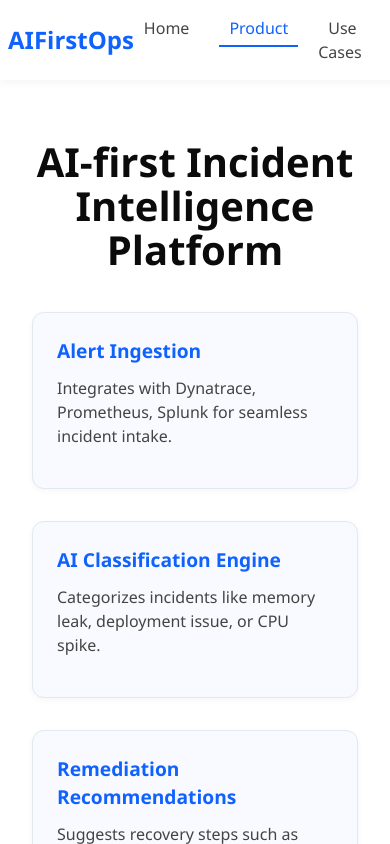
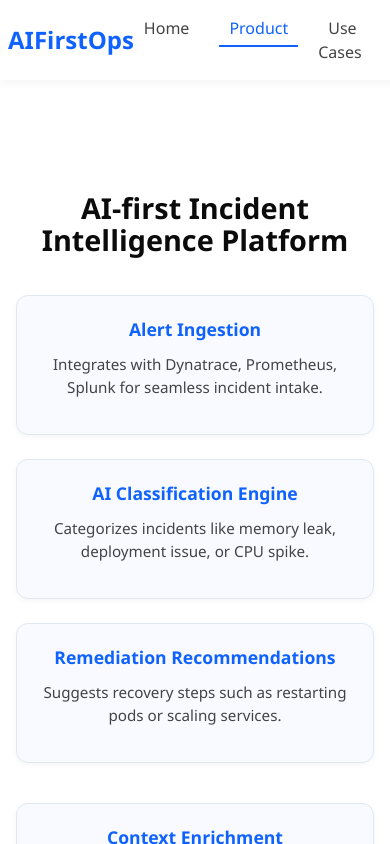
Before and after one commit to aifirstops/aifirstops, a React (Vite) app: page /product in a window 390 px wide. Shown: the top 844 px of the page. Built offline with nearby package versions, Linux system fonts and the light colour scheme.

Commit message:
Make Product Page fully responsive for mobile

```diff
--- a/src/Styles/ProductPage.scss
+++ b/src/Styles/ProductPage.scss
@@ -1,18 +1,18 @@
+// /src/styles/ProductPage.scss
 
-.product-fullscreen {
+.product-page-fullscreen {
   width: 100vw;
-  min-height: 10vh;
+  min-height: 100vh;
   display: flex;
   justify-content: center;
   padding-top: 80px;
   box-sizing: border-box;
+  background-color: #ffffff;
 }
-// /src/styles/ProductPage.scss
 
 .product-page {
-  width: 100vw;
-  min-height: 10vh;
-  background-color: #ffffff;
+  width: 100%;
+  max-width: 1280px;
   padding: 60px 32px;
   box-sizing: border-box;
   overflow-x: hidden;
@@ -30,6 +30,7 @@
     grid-template-columns: repeat(auto-fit, minmax(280px, 1fr));
     gap: 32px;
     width: 100%;
+    margin-bottom: 40px;
   }
 
   .feature-card {
@@ -39,6 +40,11 @@
     border-radius: 12px;
     box-shadow: 0 2px 6px rgba(0, 0, 0, 0.04);
     transition: all 0.3s ease;
+
+    &:hover {
+      transform: translateY(-4px);
+      box-shadow: 0 10px 20px rgba(0, 0, 0, 0.08);
+    }
 
     h3 {
       color: #0f62fe;
@@ -53,3 +59,33 @@
     }
   }
 }
+
+// ✅ Mobile Responsiveness
+@media (max-width: 768px) {
+  .product-page {
+    padding: 32px 16px;
+
+    .page-title {
+      font-size: 1.8rem;
+      margin-bottom: 32px;
+    }
+
+    .features-grid {
+      grid-template-columns: 1fr;
+      gap: 24px;
+    }
+
+    .feature-card {
+      padding: 20px;
+      text-align: center;
+
+      h3 {
+        font-size: 1.1rem;
+      }
+
+      p {
+        font-size: 0.95rem;
+      }
+    }
+  }
+}
--- a/src/components/Banner.scss
+++ b/src/components/Banner.scss
@@ -6,7 +6,9 @@
   animation: fadeIn 1s ease-in-out;
   box-shadow: 0 4px 20px rgba(0, 0, 0, 0.2);
   border-radius: 8px;
-  margin: 20px;
+  margin: 20px auto;
+  max-width: 100%;
+  width: calc(100% - 40px); // ensures padding on small screens
 
   &__text {
     font-size: 2rem;
@@ -22,6 +24,22 @@
   }
 }
 
+@media (max-width: 768px) {
+  .hero-banner {
+    padding: 20px 12px;
+    margin: 16px;
+    width: calc(100% - 32px);
+
+    &__text {
+      font-size: 1.5rem;
+    }
+
+    &__subtext {
+      font-size: 1rem;
+    }
+  }
+}
+
 @keyframes fadeIn {
   from { opacity: 0; transform: translateY(-10px); }
   to { opacity: 1; transform: translateY(0); }
```
